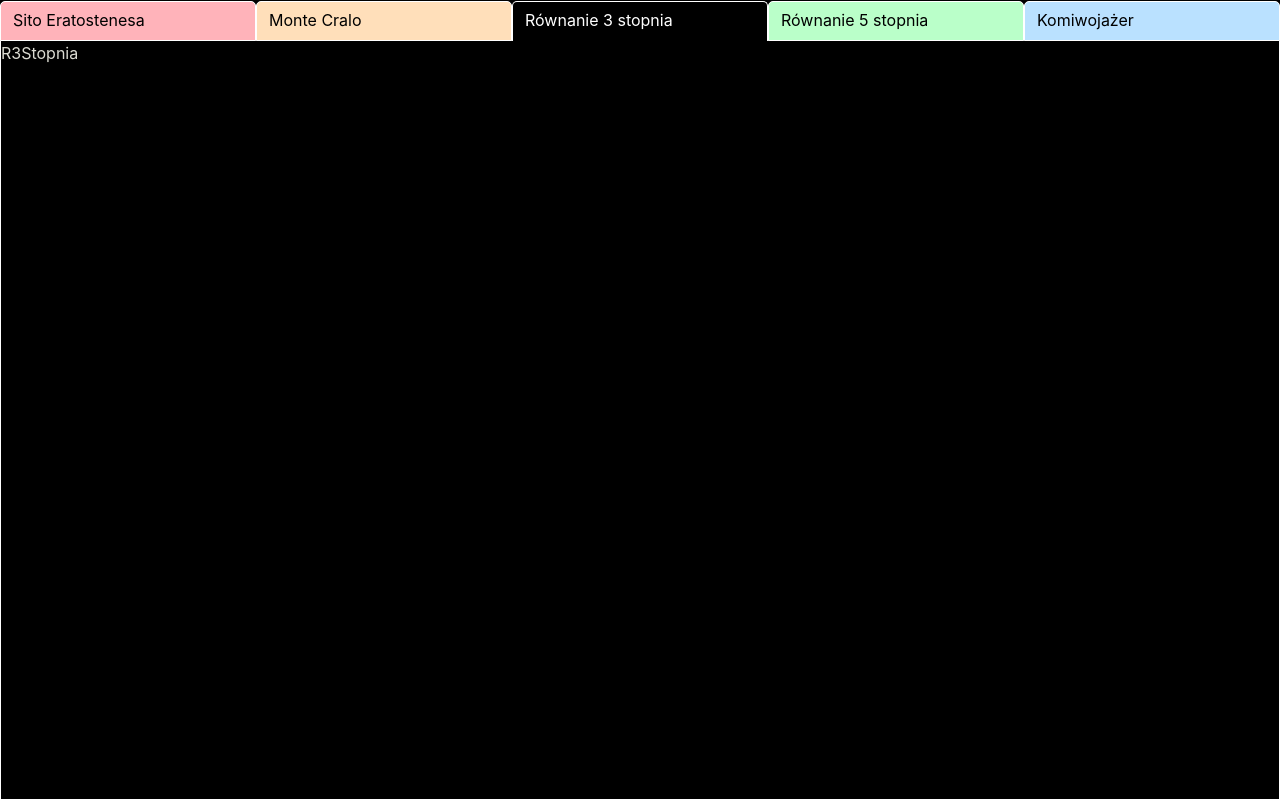
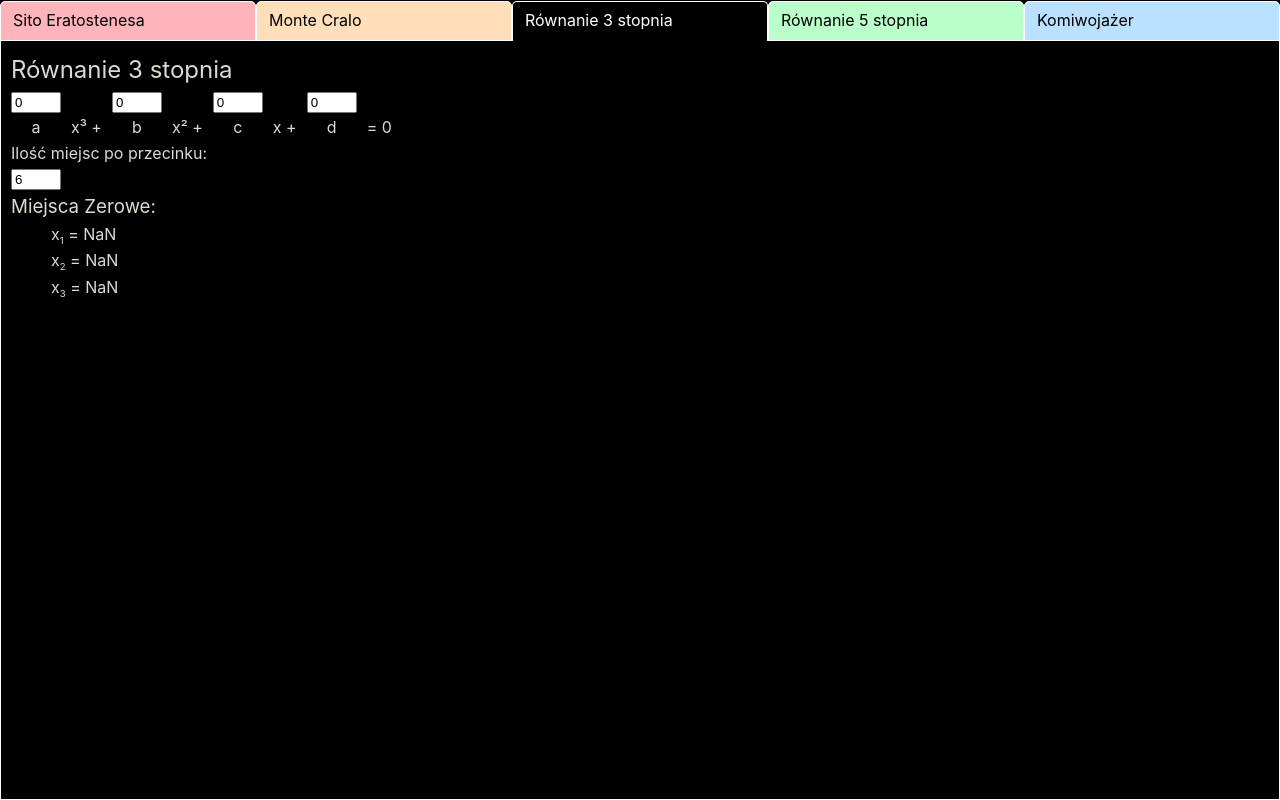
Before and after one commit to Kiryometsy/Algorytmy, a React (Vite) app in the folder src/renderer/: page / in a window 1280 px wide. Both pictures are taken after a click on the tab "Równanie 3 stopnia". Built offline with nearby package versions, Linux system fonts and the light colour scheme.

Commit message:
R3stopnia

```diff
--- a/src/renderer/src/assets/main.css
+++ b/src/renderer/src/assets/main.css
@@ -140,7 +140,7 @@ code {
 	border: 1px solid #fff;
 	border-top: none;
 	margin: 0;
-	padding: 0;
+	padding: 10px;
  }
 
 .react-tabs__tab-panel--selected {
--- a/src/renderer/src/components/R3Stopnia.jsx
+++ b/src/renderer/src/components/R3Stopnia.jsx
@@ -1,5 +1,150 @@
+import { useState, useEffect } from 'react'
+
 const R3Stopnia = () => {
-	return <div>R3Stopnia</div>
+	const [inputA, setInputA] = useState(0)
+	const [inputB, setInputB] = useState(0)
+	const [inputC, setInputC] = useState(0)
+	const [inputD, setInputD] = useState(0)
+	const [roots, setRoots] = useState([])
+	const [precision, setPrecision] = useState(6) // Initial precision set to 6 decimal places
+	const MAX_PRECISION = 12 // Maximum allowed precision
+
+	const solveCubicEquation = () => {
+		// Parse coefficients from input strings to numbers
+		const a = parseFloat(inputA === '' ? '0' : inputA)
+		const b = parseFloat(inputB === '' ? '0' : inputB)
+		const c = parseFloat(inputC === '' ? '0' : inputC)
+		const d = parseFloat(inputD === '' ? '0' : inputD)
+
+		// Calculate omega
+		const omega = -b / (3 * a)
+
+		// Calculate p and q
+		const p = (3 * a * omega ** 2 + 2 * b * omega + c) / a
+		const q = (a * omega ** 3 + b * omega ** 2 + c * omega + d) / a
+
+		// Calculate discriminant Delta
+		const Delta = (q / 2) ** 2 + (p / 3) ** 3
+
+		if (Delta > 0) {
+			// Case 1: Delta > 0 (one real root, two complex conjugate roots)
+			const sqrtDelta = Math.sqrt(Delta)
+			const u = Math.cbrt(-q / 2 + sqrtDelta)
+			const v = Math.cbrt(-q / 2 - sqrtDelta)
+			const realRoot = u + v + omega
+			setRoots([realRoot])
+		} else if (Delta < 0) {
+			// Case 2: Delta < 0 (three real roots)
+			const sqrtNegP = Math.sqrt(-p / 3)
+			const phi = Math.acos(((3 * q) / (2 * p)) * Math.sqrt(3 / -p))
+			const root1 = omega + 2 * sqrtNegP * Math.cos(phi / 3)
+			const root2 = omega + 2 * sqrtNegP * Math.cos((phi + 2 * Math.PI) / 3)
+			const root3 = omega + 2 * sqrtNegP * Math.cos((phi + 4 * Math.PI) / 3)
+			setRoots([root1, root2, root3])
+		} else {
+			// Case 3: Delta = 0 (one real root, two identical real roots)
+			const root1 = omega + 2 * Math.cbrt(q / 2)
+			const root2 = omega - Math.cbrt(q / 2)
+			setRoots([root1, root2, root2])
+		}
+	}
+
+	// useEffect to trigger solveCubicEquation whenever any input changes
+	useEffect(() => {
+		solveCubicEquation()
+	}, [inputA, inputB, inputC, inputD])
+
+	// Handler for changing precision
+	const handlePrecisionChange = (e) => {
+		const newPrecision = parseInt(e.target.value)
+		if (!isNaN(newPrecision) && newPrecision >= 0 && newPrecision <= MAX_PRECISION) {
+			setPrecision(newPrecision)
+		} else if (!isNaN(newPrecision) && newPrecision > MAX_PRECISION) {
+			setPrecision(MAX_PRECISION) // Cap precision to MAX_PRECISION if exceeded
+		}
+	}
+
+	return (
+		<div>
+			<h2>Równanie 3 stopnia</h2>
+			<div style={{ display: 'flex', alignItems: 'flex-end' }}>
+				<div style={{ textAlign: 'center', marginRight: '10px' }}>
+					<input
+						type="number"
+						value={inputA}
+						placeholder="0"
+						onChange={(e) => setInputA(e.target.value)}
+						style={{ width: '50px' }}
+					/>
+					<div>a</div>
+				</div>
+				<div style={{ display: 'flex', alignItems: 'center', marginRight: '10px' }}>
+					<span>x³ +</span>
+				</div>
+				<div style={{ textAlign: 'center', marginRight: '10px' }}>
+					<input
+						type="number"
+						value={inputB}
+						placeholder="0"
+						onChange={(e) => setInputB(e.target.value)}
+						style={{ width: '50px' }}
+					/>
+					<div>b</div>
+				</div>
+				<div style={{ display: 'flex', alignItems: 'center', marginRight: '10px' }}>
+					<span>x² +</span>
+				</div>
+				<div style={{ textAlign: 'center', marginRight: '10px' }}>
+					<input
+						type="number"
+						value={inputC}
+						placeholder="0"
+						onChange={(e) => setInputC(e.target.value)}
+						style={{ width: '50px' }}
+					/>
+					<div>c</div>
+				</div>
+				<div style={{ display: 'flex', alignItems: 'center', marginRight: '10px' }}>
+					<span>x +</span>
+				</div>
+				<div style={{ textAlign: 'center', marginRight: '10px' }}>
+					<input
+						type="number"
+						value={inputD}
+						placeholder="0"
+						onChange={(e) => setInputD(e.target.value)}
+						style={{ width: '50px' }}
+					/>
+					<div>d</div>
+				</div>
+				<div> = 0</div>
+			</div>
+			<div>
+				<h4>Ilość miejsc po przecinku:</h4>
+				<input
+					type="number"
+					value={precision}
+					onChange={handlePrecisionChange}
+					style={{ width: '50px' }}
+				/>
+				<div>
+					{roots.length > 0 && (
+						<div>
+							<h3>Miejsca Zerowe:</h3>
+							<ul>
+								{roots.map((root, index) => (
+									<li key={index}>
+										x<sub style={{ fontSize: '0.6em' }}>{index + 1}</sub> ={' '}
+										{Number.isInteger(root) ? root.toFixed(0) : root.toFixed(precision)}
+									</li>
+								))}
+							</ul>
+						</div>
+					)}
+				</div>
+			</div>
+		</div>
+	)
 }
 
 export default R3Stopnia
```
